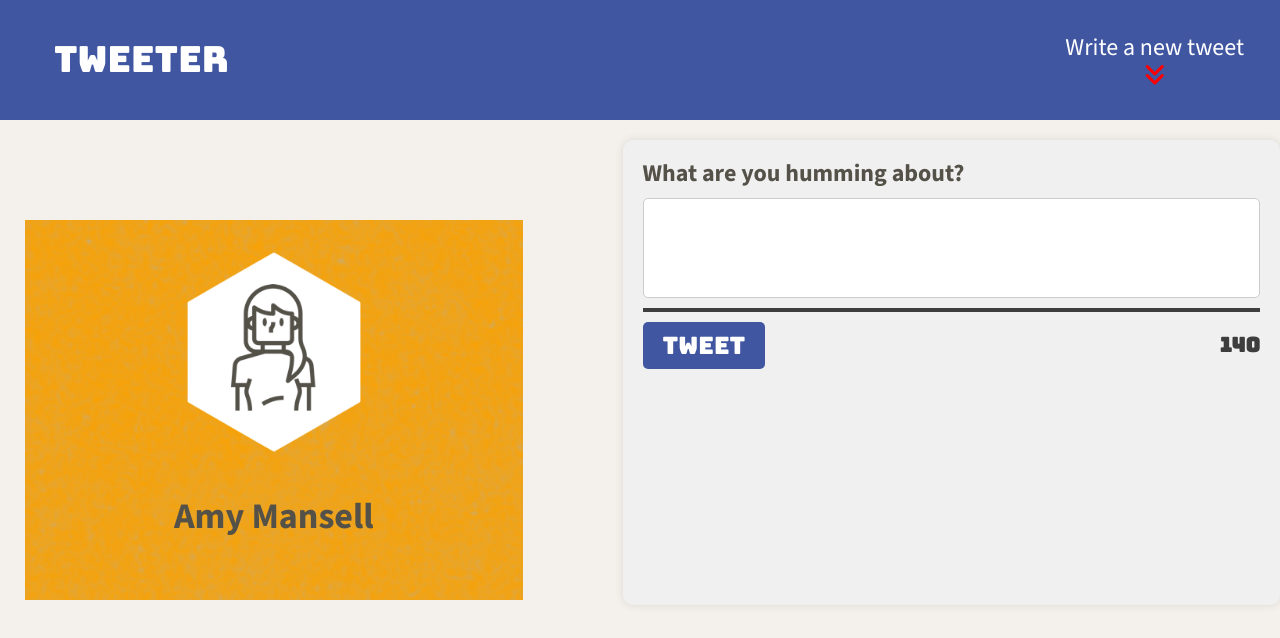
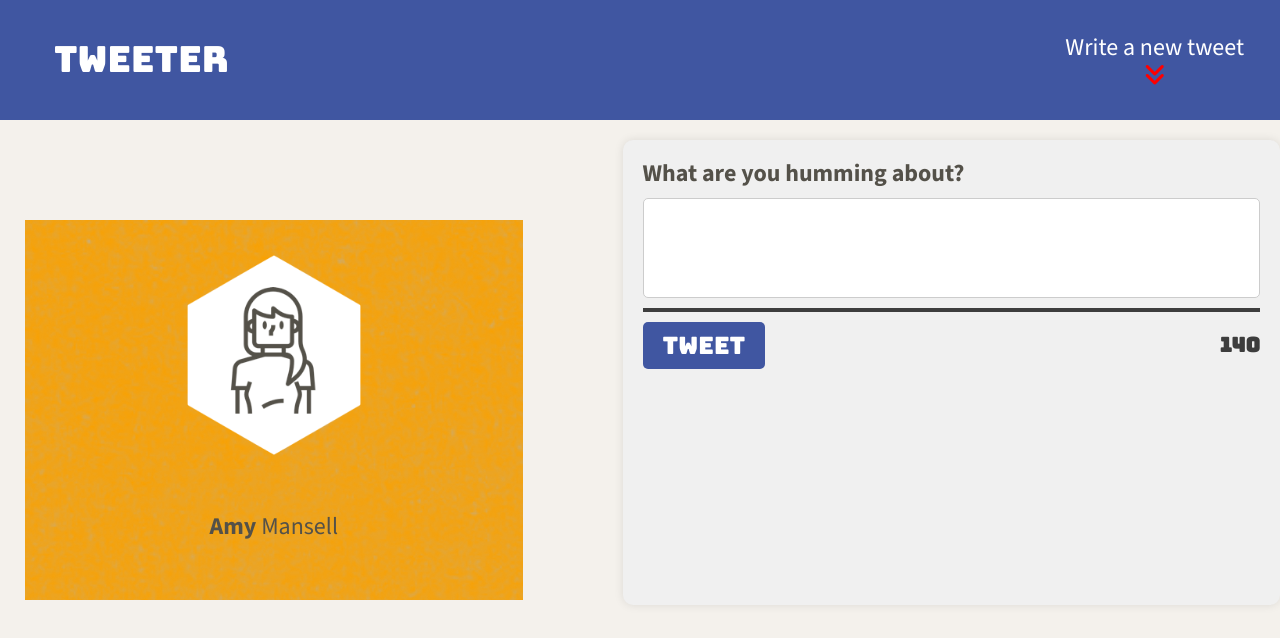
Before and after one commit to VictorDQuintero/tweeter, a website: page public/index.html in a window 1280 px wide. Drawn offline with nearby package versions, Linux system fonts and the light colour scheme; no server answers.

Commit message:
Change h3 tag in header to p tag

```diff
--- a/public/index.html
+++ b/public/index.html
@@ -53,7 +53,7 @@
       </div>
       <br>
       <div>
-        <h2>Amy Mansell</h2>
+        <p><strong>Amy</strong> Mansell</p>
       </div>
     </header>
 
```
